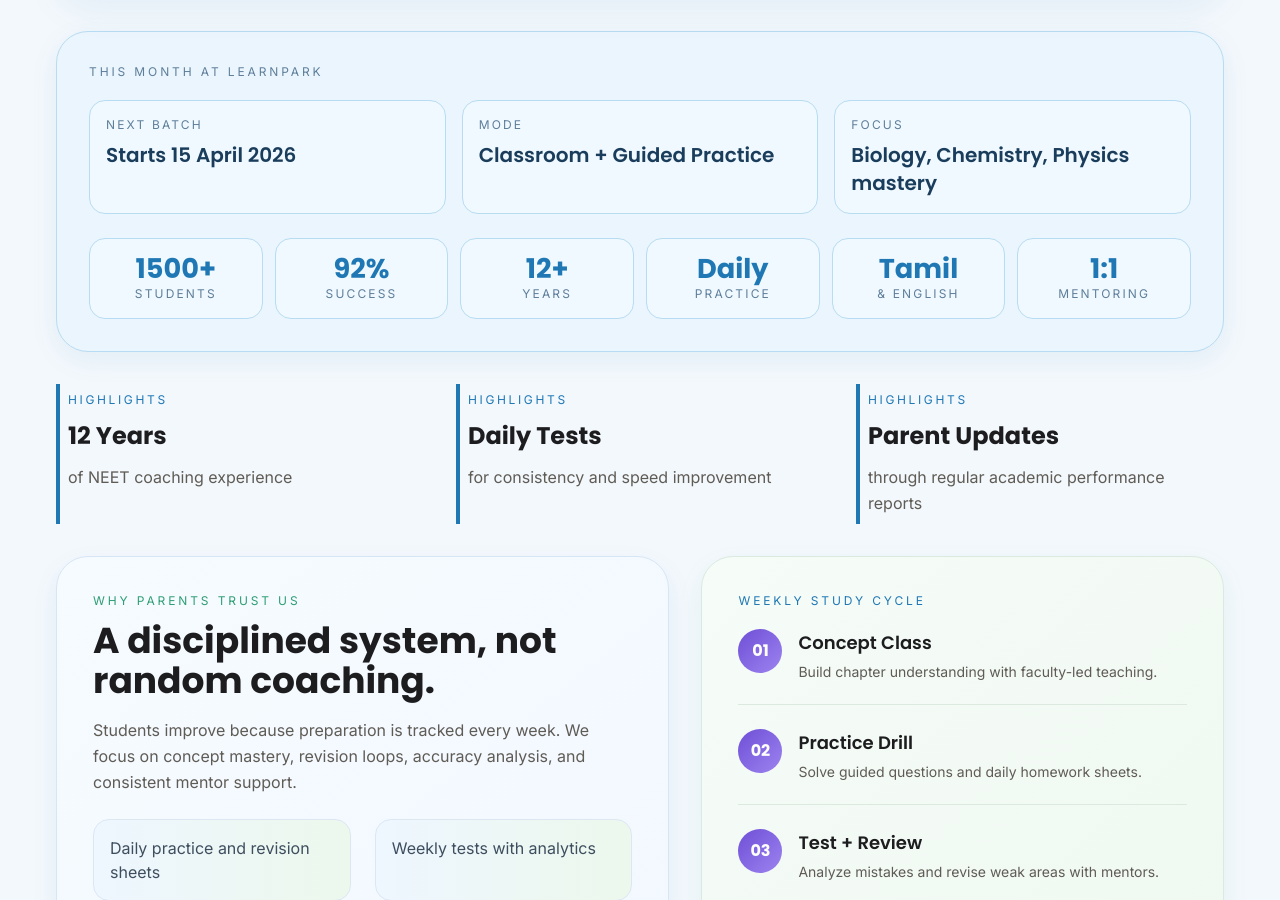
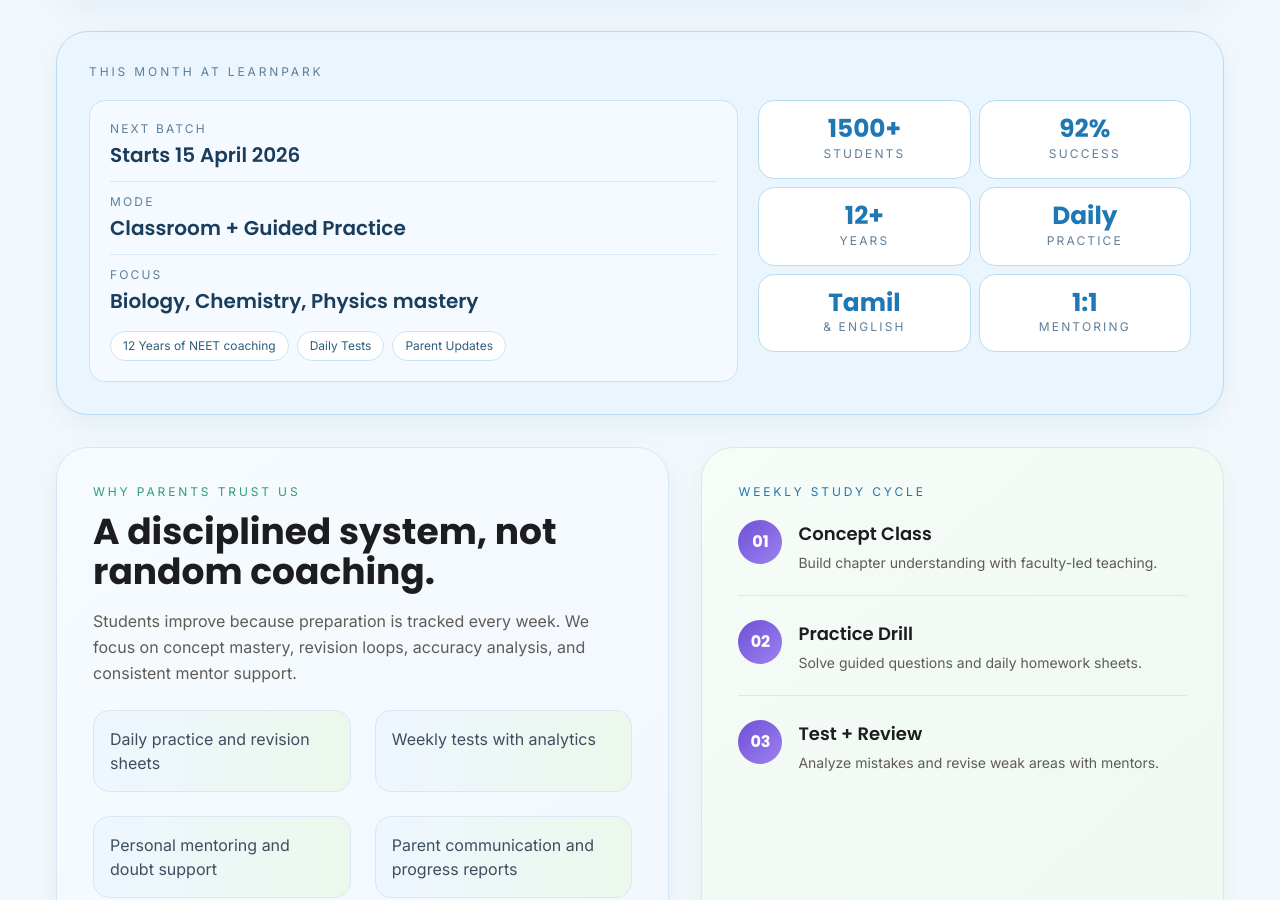
Before and after one commit to Subashav/learnpark, a React (Vite) app: page / in a window 1280 px wide. Shown: the part 816-1716 px from the top of the page. Built offline with nearby package versions, Linux system fonts and the light colour scheme.

Commit message:
Refine top dashboard section to reduce visual clutter

```diff
--- a/src/pages/HomePage.jsx
+++ b/src/pages/HomePage.jsx
@@ -87,19 +87,30 @@ export default function HomePage() {
         className="rounded-[2rem] border border-[#B8DCF2] bg-[#EAF5FD] p-5 shadow-[0_8px_28px_rgba(31,120,180,0.08)] sm:p-6 md:p-8"
       >
         <p className="text-xs uppercase tracking-[0.18em] text-[#5E7E9A] sm:tracking-[0.24em]">This Month at LearnPark</p>
-        <div className="mt-5 grid gap-4 sm:grid-cols-3">
+        <div className="mt-5 grid gap-5 lg:grid-cols-[1.2fr_0.8fr] lg:items-start">
+          <div className="rounded-2xl border border-[#C8E4F5] bg-[#F4FAFF] p-4 sm:p-5">
+            <div className="space-y-3">
               {[
                 ['Next Batch', 'Starts 15 April 2026'],
                 ['Mode', 'Classroom + Guided Practice'],
                 ['Focus', 'Biology, Chemistry, Physics mastery'],
               ].map(([label, value]) => (
-            <div key={label} className="rounded-2xl border border-[#B8DCF2] bg-[#F0F9FF] p-4">
+                <div key={label} className="border-b border-[#D7E9F6] pb-3 last:border-b-0 last:pb-0">
                   <p className="text-[0.65rem] uppercase tracking-[0.14em] text-[#5E7E9A] sm:text-xs sm:tracking-[0.18em]">{label}</p>
-              <p className="mt-2 font-heading text-lg font-semibold text-[#1A3D5C] sm:text-xl">{value}</p>
+                  <p className="mt-1 font-heading text-lg font-semibold text-[#1A3D5C] sm:text-xl">{value}</p>
                 </div>
               ))}
             </div>
-        <div className="mt-6 grid grid-cols-2 gap-2 text-center sm:grid-cols-3 sm:gap-3 md:grid-cols-6">
+            <div className="mt-4 flex flex-wrap gap-2">
+              {['12 Years of NEET coaching', 'Daily Tests', 'Parent Updates'].map((item) => (
+                <span key={item} className="rounded-full border border-[#C8E4F5] bg-white px-3 py-1.5 text-xs text-[#2D5E7E]">
+                  {item}
+                </span>
+              ))}
+            </div>
+          </div>
+
+          <div className="grid grid-cols-2 gap-2 text-center sm:grid-cols-3 lg:grid-cols-2">
             {[
               ['1500+', 'Students'],
               ['92%', 'Success'],
@@ -108,29 +119,13 @@ export default function HomePage() {
               ['Tamil', '& English'],
               ['1:1', 'Mentoring'],
             ].map(([value, label]) => (
-            <div key={label} className="min-w-0 rounded-2xl border border-[#B8DCF2] bg-[#F0F9FF] px-2 py-3 sm:px-3 sm:py-4">
-              <div className="font-heading text-[clamp(1.2rem,5vw,1.7rem)] font-bold leading-none text-[#1F78B4]">{value}</div>
-              <div className="mt-1 text-[0.62rem] uppercase tracking-[0.12em] text-[#5E7E9A] sm:text-xs sm:tracking-[0.18em]">{label}</div>
+              <div key={label} className="min-w-0 rounded-2xl border border-[#B8DCF2] bg-white px-2 py-3 sm:px-3 sm:py-4">
+                <div className="font-heading text-[clamp(1.15rem,4vw,1.55rem)] font-bold leading-none text-[#1F78B4]">{value}</div>
+                <div className="mt-1 text-[0.6rem] uppercase tracking-[0.12em] text-[#5E7E9A] sm:text-xs sm:tracking-[0.18em]">{label}</div>
               </div>
             ))}
           </div>
-      </motion.section>
-
-      <motion.section {...revealUp} className="grid gap-4 md:gap-6 lg:grid-cols-2 lg:gap-7 xl:grid-cols-3 xl:gap-8">
-        {[
-          ['12 Years', 'of NEET coaching experience'],
-          ['Daily Tests', 'for consistency and speed improvement'],
-          ['Parent Updates', 'through regular academic performance reports'],
-        ].map(([title, desc]) => (
-          <article
-            key={title}
-            className="border-l-4 border-[#1F78B4] px-1 py-2 sm:px-2"
-          >
-            <p className="text-xs uppercase tracking-[0.22em] text-[#1F78B4]">Highlights</p>
-            <h2 className="font-heading mt-3 text-xl font-bold text-[#1D1D1F] sm:text-2xl">{title}</h2>
-            <p className="mt-3 max-w-[32ch] leading-relaxed text-[#5F5B55]">{desc}</p>
-          </article>
-        ))}
+        </div>
       </motion.section>
 
       <motion.section {...revealUp} className="grid gap-4 md:gap-6 lg:grid-cols-[1.08fr_0.92fr] lg:gap-7 xl:gap-8">
```
Lines whose indentation alone changed are shown as unchanged.
